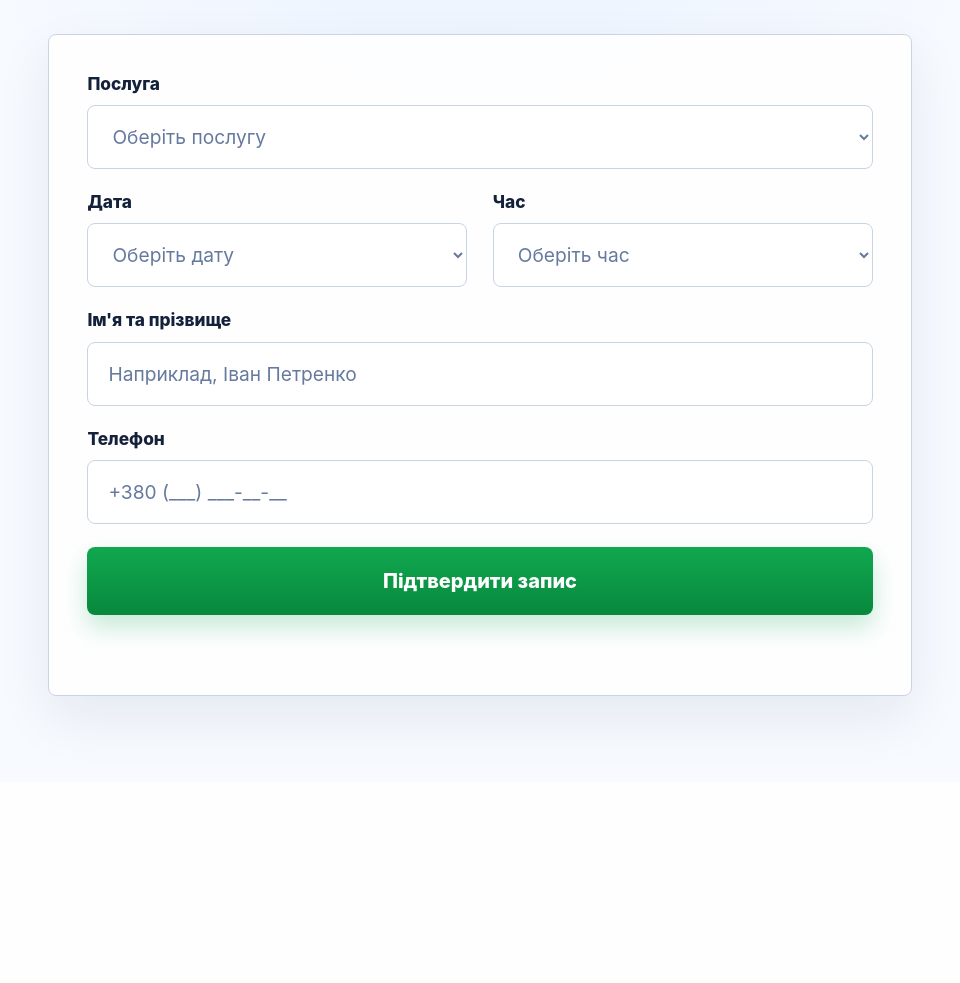
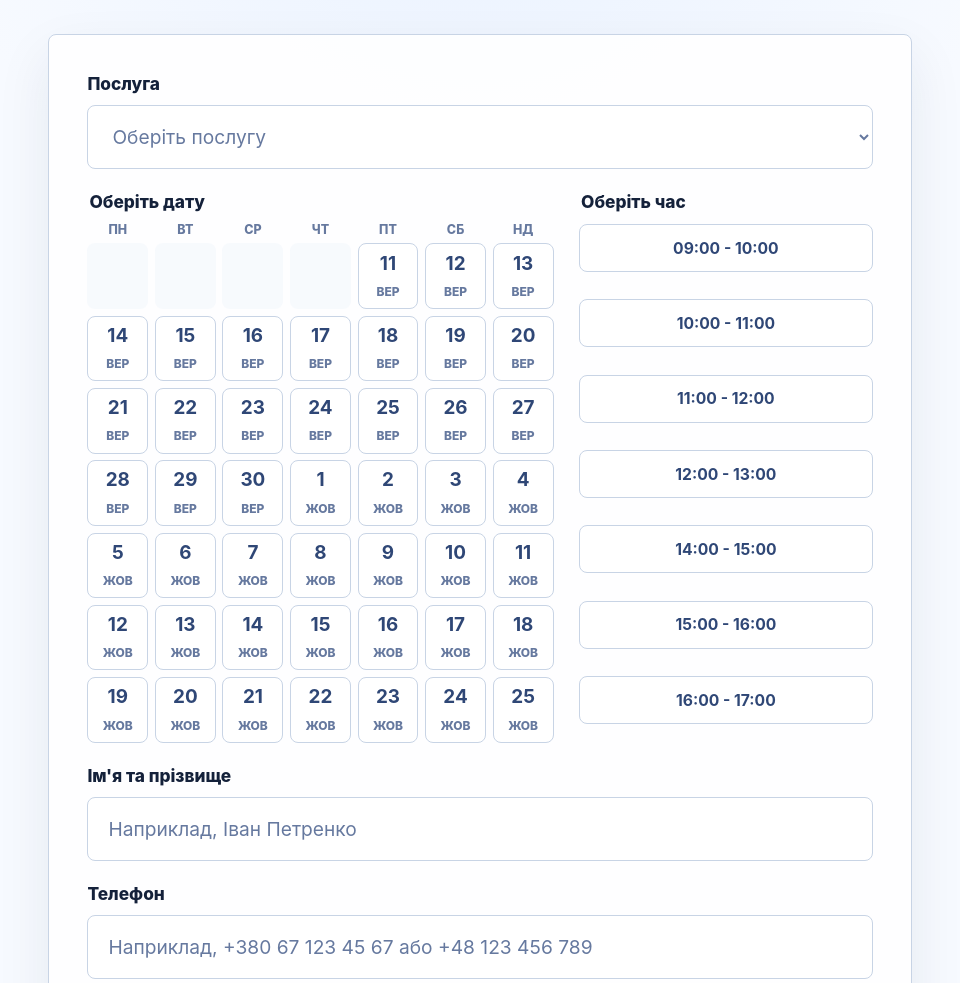
Before and after one commit to mtvkznk/OptikaTimka, a FastAPI app: page / in a window 1280 px wide. Shown: the part 199-1182 px from the top of the page, without its empty margins (160-1120 px from the left). Before the commit the page ends 932 px from the top, so only its background shows below. Run offline with FastAPI, Linux system fonts and the light colour scheme; data comes from the database, SQL or seed files in the repository; data that the repository does not hold is empty.

Commit message:
Improve booking picker UI

```diff
--- a/app/main.py
+++ b/app/main.py
@@ -84,6 +84,21 @@ STATUS_OPTIONS = [
 
 STATUS_LABELS = {option["value"]: option["label"] for option in STATUS_OPTIONS}
 BOOKING_DATE_WINDOW_DAYS = 45
+MONTH_SHORT_LABELS = {
+    1: "січ",
+    2: "лют",
+    3: "бер",
+    4: "кві",
+    5: "тра",
+    6: "чер",
+    7: "лип",
+    8: "сер",
+    9: "вер",
+    10: "жов",
+    11: "лис",
+    12: "гру",
+}
+WEEKDAY_LABELS = ["Пн", "Вт", "Ср", "Чт", "Пт", "Сб", "Нд"]
 
 
 class ReorderPayload(BaseModel):
@@ -197,6 +212,37 @@ def get_available_booking_dates(session: Session) -> list[dict[str, str]]:
         )
 
     return available_dates
+
+
+def build_booking_calendar(session: Session) -> list[list[dict[str, str] | None]]:
+    today = current_date()
+    closed_dates = set(
+        session.exec(
+            select(ClosedDate.closed_on).where(ClosedDate.closed_on >= today)
+        ).all()
+    )
+    weeks: list[list[dict[str, str] | None]] = []
+    week: list[dict[str, str] | None] = [None] * 7
+
+    for offset in range(BOOKING_DATE_WINDOW_DAYS):
+        day = today + timedelta(days=offset)
+        weekday = day.weekday()
+        if weekday == 0 and any(week):
+            weeks.append(week)
+            week = [None] * 7
+
+        if day not in closed_dates:
+            week[weekday] = {
+                "value": day.isoformat(),
+                "label": format_date(day),
+                "day": str(day.day),
+                "month_label": MONTH_SHORT_LABELS[day.month],
+            }
+
+    if any(week):
+        weeks.append(week)
+
+    return weeks
 
 
 def admin_return_url(form_data: dict[str, str], fallback: str = "/admin#appointments") -> str:
@@ -342,7 +388,8 @@ def root(request: Request, session: SessionDep) -> HTMLResponse:
             "app_name": settings.app_name,
             "services": get_active_services(session),
             "time_slots": get_active_time_slots(session),
-            "available_dates": get_available_booking_dates(session),
+            "booking_weeks": build_booking_calendar(session),
+            "weekday_labels": WEEKDAY_LABELS,
             "format_time": format_time,
             "today": current_date().isoformat(),
         },
--- a/app/static/css/styles.css
+++ b/app/static/css/styles.css
@@ -149,6 +149,148 @@ svg {
 .add-form input:focus {
   border-color: #8ea8d4;
   box-shadow: 0 0 0 4px rgba(73, 112, 177, 0.14);
+}
+
+.booking-picker {
+  display: grid;
+  grid-template-columns: minmax(20rem, 1.35fr) minmax(16rem, 0.85fr);
+  gap: 1.6rem;
+}
+
+.picker-field {
+  display: grid;
+  min-width: 0;
+  border: 0;
+  margin: 0;
+  padding: 0;
+}
+
+.picker-field legend {
+  margin-bottom: 0.7rem;
+  color: var(--ink);
+  font-size: 1.08rem;
+  font-weight: 800;
+  line-height: 1.2;
+}
+
+.calendar-grid {
+  display: grid;
+  grid-template-columns: repeat(7, minmax(0, 1fr));
+  gap: 0.42rem;
+}
+
+.calendar-weekday {
+  color: var(--muted);
+  font-size: 0.78rem;
+  font-weight: 850;
+  line-height: 1;
+  text-align: center;
+  text-transform: uppercase;
+}
+
+.calendar-cell,
+.calendar-empty,
+.time-cell {
+  min-width: 0;
+}
+
+.calendar-cell,
+.time-cell {
+  cursor: pointer;
+}
+
+.calendar-cell input,
+.time-cell input {
+  position: absolute;
+  width: 1px;
+  height: 1px;
+  opacity: 0;
+  pointer-events: none;
+}
+
+.calendar-cell-inner,
+.time-cell-inner {
+  display: grid;
+  align-items: center;
+  justify-items: center;
+  border: 1px solid var(--line-strong);
+  border-radius: 8px;
+  background: var(--surface);
+  color: #2f4776;
+  font-weight: 750;
+  transition:
+    border-color 160ms ease,
+    background-color 160ms ease,
+    box-shadow 160ms ease,
+    color 160ms ease,
+    transform 160ms ease;
+}
+
+.calendar-cell-inner {
+  min-height: 4.1rem;
+  padding: 0.45rem 0.2rem;
+}
+
+.calendar-cell-inner strong,
+.calendar-cell-inner small {
+  display: block;
+  line-height: 1;
+}
+
+.calendar-cell-inner strong {
+  font-size: 1.18rem;
+}
+
+.calendar-cell-inner small {
+  margin-top: 0.38rem;
+  color: var(--muted);
+  font-size: 0.75rem;
+  font-weight: 850;
+  text-transform: uppercase;
+}
+
+.calendar-empty {
+  min-height: 4.1rem;
+  border-radius: 8px;
+  background: rgba(237, 243, 251, 0.45);
+}
+
+.time-grid {
+  display: grid;
+  grid-template-columns: 1fr;
+  gap: 0.55rem;
+}
+
+.time-cell-inner {
+  min-height: 3rem;
+  padding: 0.55rem 0.75rem;
+  font-size: 0.98rem;
+  text-align: center;
+}
+
+.calendar-cell:hover .calendar-cell-inner,
+.time-cell:hover .time-cell-inner {
+  border-color: #8ea8d4;
+  color: var(--ink-strong);
+  transform: translateY(-1px);
+}
+
+.calendar-cell input:focus-visible + .calendar-cell-inner,
+.time-cell input:focus-visible + .time-cell-inner {
+  border-color: #8ea8d4;
+  box-shadow: 0 0 0 4px rgba(73, 112, 177, 0.14);
+}
+
+.calendar-cell input:checked + .calendar-cell-inner,
+.time-cell input:checked + .time-cell-inner {
+  border-color: var(--green);
+  background: var(--green-soft);
+  color: var(--green-dark);
+  box-shadow: 0 10px 24px rgba(17, 168, 79, 0.16);
+}
+
+.calendar-cell input:checked + .calendar-cell-inner small {
+  color: var(--green-dark);
 }
 
 .submit-button {
--- a/app/templates/index.html
+++ b/app/templates/index.html
@@ -30,28 +30,45 @@
             </select>
           </label>
 
-          <div class="field-row">
-            <label class="field">
-              <span>Дата</span>
-              <select name="preferred_date" required>
-                <option value="">Оберіть дату</option>
-                {% for option in available_dates %}
-                <option value="{{ option.value }}">{{ option.label }}</option>
+          <div class="booking-picker">
+            <fieldset class="picker-field date-picker">
+              <legend>Оберіть дату</legend>
+              <div class="calendar-grid" aria-label="Календар доступних дат">
+                {% for weekday in weekday_labels %}
+                <span class="calendar-weekday">{{ weekday }}</span>
                 {% endfor %}
-              </select>
-            </label>
 
-            <label class="field">
-              <span>Час</span>
-              <select name="preferred_time" required>
-                <option value="">Оберіть час</option>
+                {% for week in booking_weeks %}
+                  {% for day in week %}
+                    {% if day %}
+                    <label class="calendar-cell" title="{{ day.label }}">
+                      <input type="radio" name="preferred_date" value="{{ day.value }}" required />
+                      <span class="calendar-cell-inner">
+                        <strong>{{ day.day }}</strong>
+                        <small>{{ day.month_label }}</small>
+                      </span>
+                    </label>
+                    {% else %}
+                    <span class="calendar-empty" aria-hidden="true"></span>
+                    {% endif %}
+                  {% endfor %}
+                {% endfor %}
+              </div>
+            </fieldset>
+
+            <fieldset class="picker-field time-picker">
+              <legend>Оберіть час</legend>
+              <div class="time-grid" aria-label="Доступні години">
                 {% for slot in time_slots %}
-                <option value="{{ slot.start_time.isoformat() }}">
-                  {{ format_time(slot.start_time) }} - {{ format_time(slot.end_time) }}
-                </option>
+                <label class="time-cell">
+                  <input type="radio" name="preferred_time" value="{{ slot.start_time.isoformat() }}" required />
+                  <span class="time-cell-inner">
+                    {{ format_time(slot.start_time) }} - {{ format_time(slot.end_time) }}
+                  </span>
+                </label>
                 {% endfor %}
-              </select>
-            </label>
+              </div>
+            </fieldset>
           </div>
 
           <label class="field field-wide">
@@ -61,7 +78,16 @@
 
           <label class="field field-wide">
             <span>Телефон</span>
-            <input name="phone" type="tel" placeholder="+380 (___) ___-__-__" required />
+            <input
+              name="phone"
+              type="tel"
+              inputmode="tel"
+              autocomplete="tel"
+              placeholder="Наприклад, +380 67 123 45 67 або +48 123 456 789"
+              pattern="\+?[0-9][0-9\s() -]{5,38}"
+              title="Введіть номер у міжнародному або локальному форматі"
+              required
+            />
           </label>
 
           <button class="submit-button" type="submit">Підтвердити запис</button>
```
Also changed, not shown: other parts of app/static/css/styles.css (+32 -2 lines), docker-compose.prod.yml (added, +46 -0 lines), tests/test_app.py (+5 -0 lines), 2 other files.
